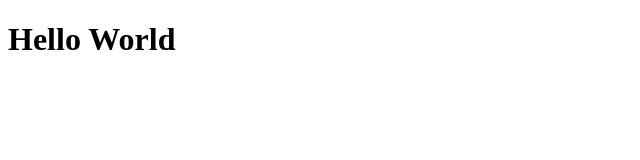
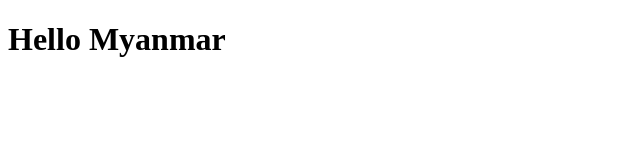
Before and after one commit to ChristopherJamesLeo/githublesson1, a plain HTML site: page index.html in a window 1280 px wide. Shown: the whole page, without its empty margins (0-640 px from the left). Drawn offline with Linux system fonts and the light colour scheme.

Commit message:
M Index file with browse

```diff
--- a/index.html
+++ b/index.html
@@ -7,6 +7,6 @@
     <title>Document</title>
 </head>
 <body>
-    <h1>Hello World</h1>
+    <h1>Hello Myanmar</h1>
 </body>
 </html>
```
